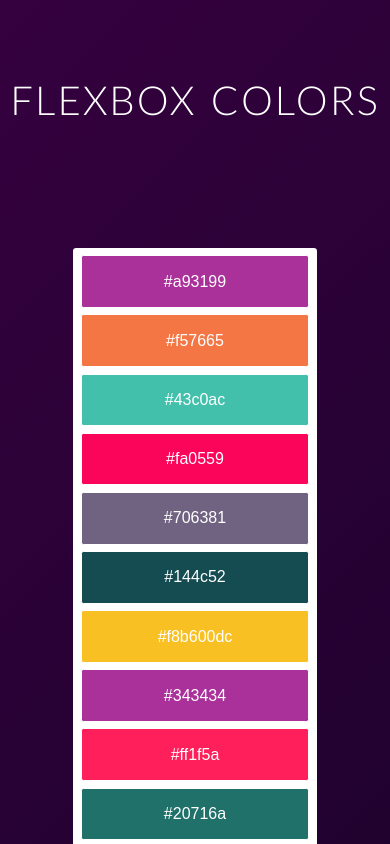
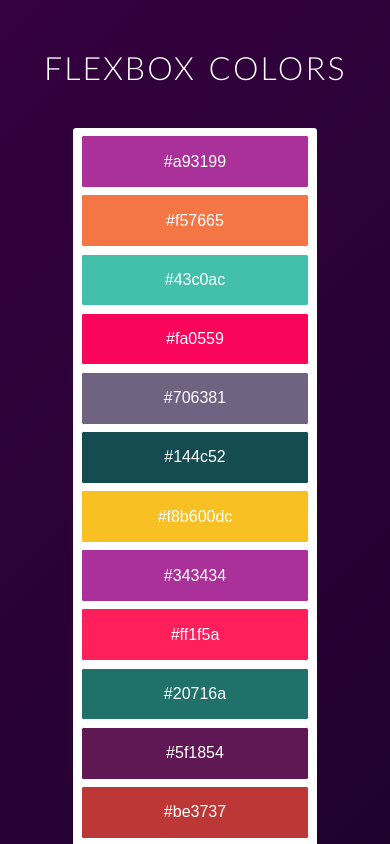
Before and after one commit to zubair7384/Flexbox-Colorful-Grid, a plain HTML site: page index.html in a window 390 px wide. Shown: the top 844 px of the page. Drawn offline with Linux system fonts and the light colour scheme.

Commit message:
Update styles.css

```diff
--- a/css/styles.css
+++ b/css/styles.css
@@ -86,11 +86,16 @@ filter: progid:DXImageTransform.Microsoft.gradient( startColorstr='#35013f', end
 }
 @media screen and (max-width: 450px){
 
+
     .main-box{
     height: 230vh;
 }
+.main-box >h2{
+    font-size: 2rem;
+    margin: 3rem 0 1rem 0;
+}
     .box{
-        margin: 4rem;
+        margin: 1.5rem 0;
     }
     .row{
 
```
